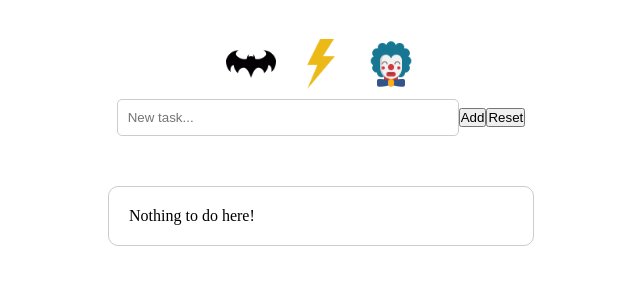
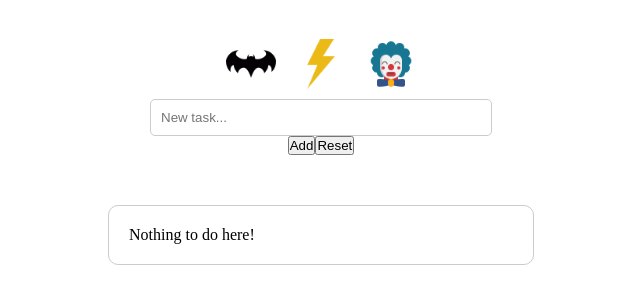
Before and after one commit to ldamato17/lu-do-list, a plain HTML site: page index.html in a window 1280 px wide. Shown: the part 58-362 px from the top of the page, without its empty margins (319-959 px from the left). Drawn offline with Linux system fonts and the light colour scheme.

Commit message:
fixed dei bottoni

```diff
--- a/index.html
+++ b/index.html
@@ -16,6 +16,8 @@
     </div>
     <div class="container">
         <input type="text" id="input" placeholder="New task...">
+    </div>
+    <div class="btns">
         <button id="add"> Add </button>
         <button id="rst"> Reset </button>
     </div>
--- a/style.css
+++ b/style.css
@@ -31,6 +31,13 @@ h1{
     align-items: center;
 }
 
+.btns{
+    width: 100%;
+    display: flex;
+    justify-content: center;
+    align-items: center;
+}
+
 input[type="text"]{
     width: 25%;
     padding: 10px;
```
